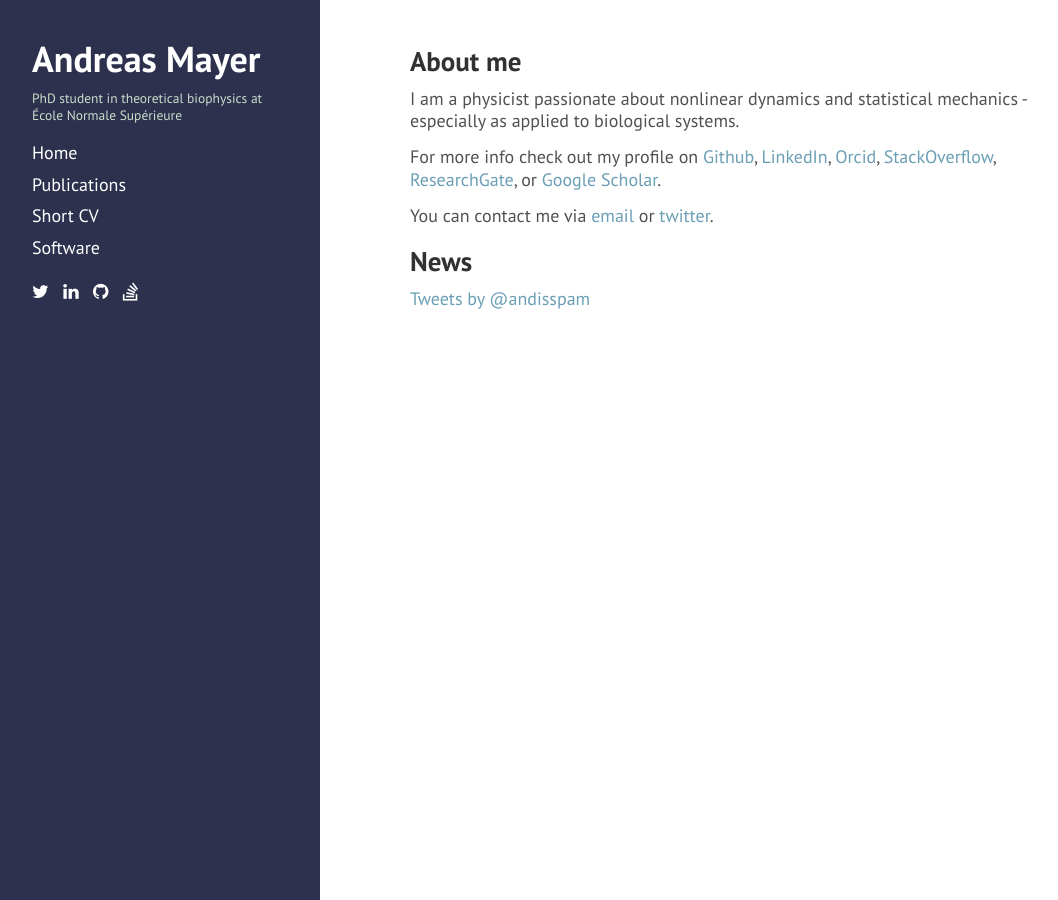
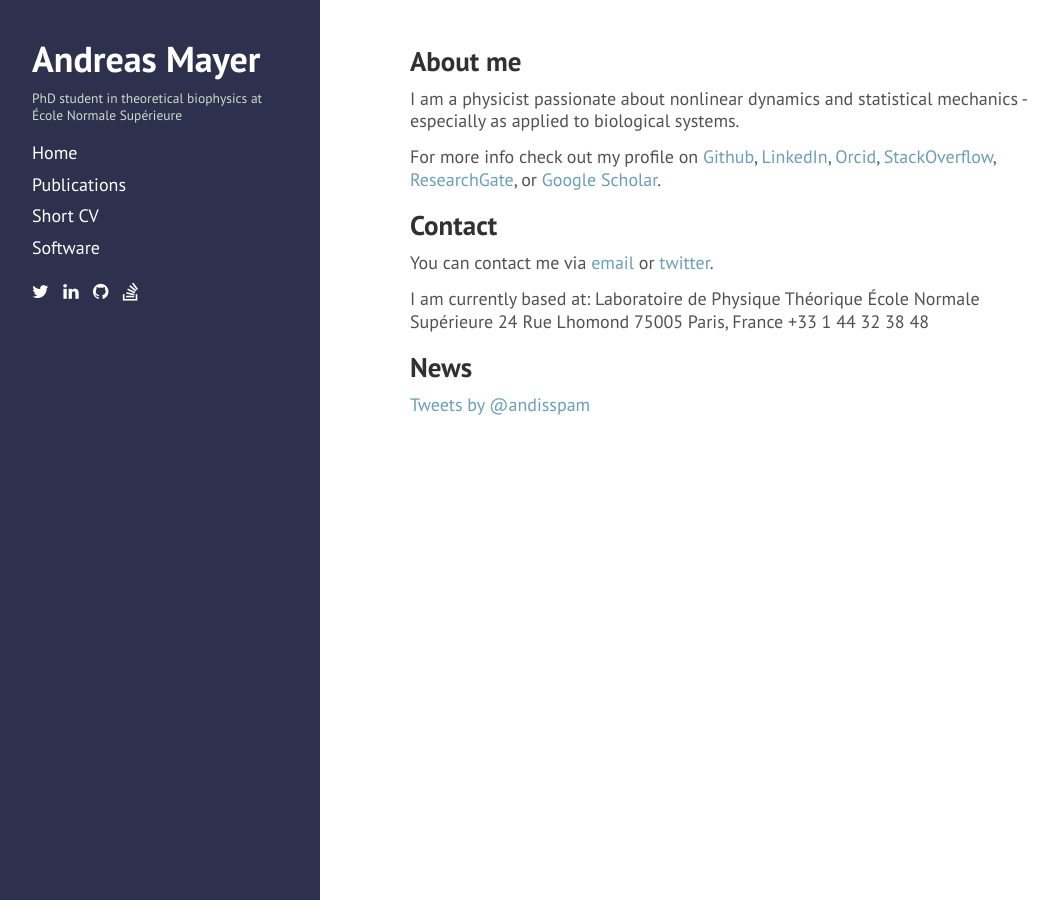
Before and after one commit to andim/andim.github.io, a Jekyll site: the page built from index.md, in a window 1280 px wide. Shown: the whole page, without its empty margins (4-1062 px from the left). Built offline with Jekyll 4.4.1, drawn with Linux system fonts in a browser that asks for light colours; nearby versions of some CDN libraries; comment, search, counter and statistics services are not loaded.

Commit message:
added contact info

```diff
--- a/index.md
+++ b/index.md
@@ -10,7 +10,17 @@ I am a physicist passionate about nonlinear dynamics and statistical mechanics -
 
 For more info check out my profile on [Github](https://github.com/andim), [LinkedIn](https://www.linkedin.com/pub/andreas-mayer/83/49a/a37), [Orcid](http://orcid.org/0000-0002-6643-7622), [StackOverflow](http://stackoverflow.com/users/3223145/andi), [ResearchGate](https://www.researchgate.net/profile/Andreas_Mayer8), or [Google Scholar](http://scholar.google.de/citations?user=BKGAixAAAAAJ).
 
+Contact
+-------
+
 You can contact me via [email](mailto:andisspam@gmail.com) or [twitter](http://twitter.com/andisspam).
+
+I am currently based at:
+Laboratoire de Physique Théorique
+École Normale Supérieure
+24 Rue Lhomond
+75005 Paris, France
++33 1 44 32 38 48
 
 News
 ----
```
